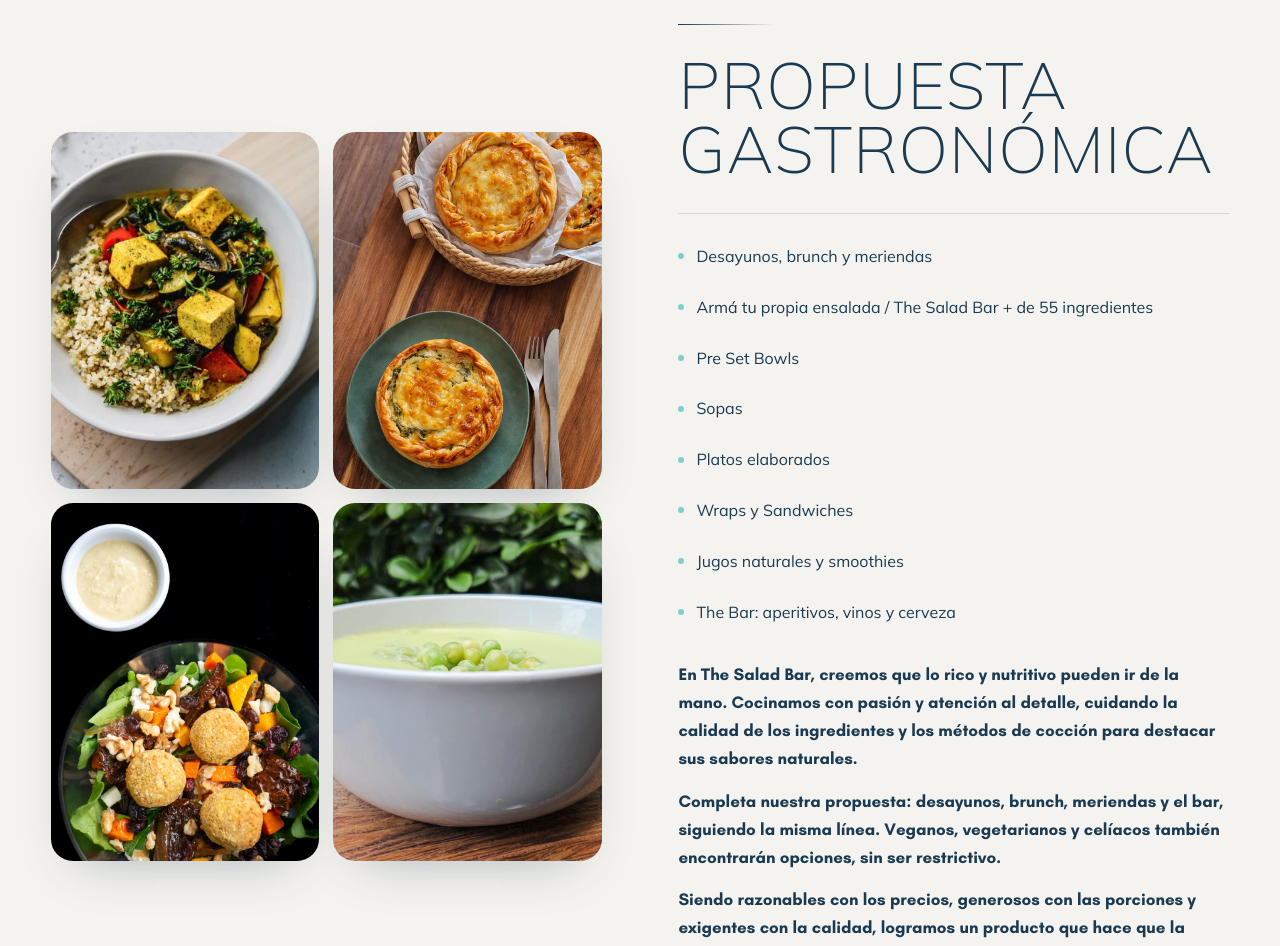
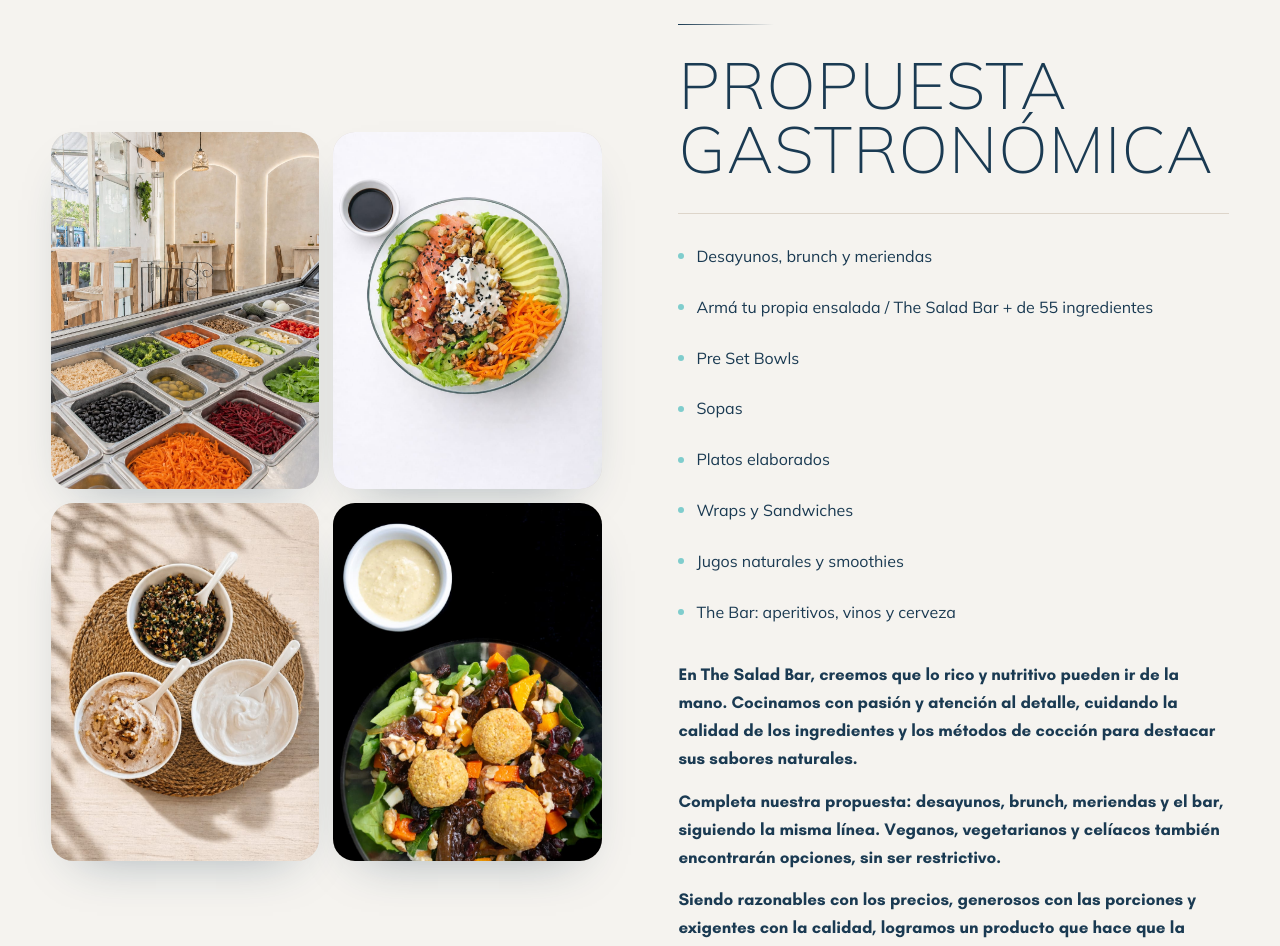
Before and after one commit to IgnacioGaute/the-salad-bar, a Next.js app: page / in a window 1280 px wide. Shown: the part 1840-2786 px from the top of the page. Built offline with nearby package versions, Linux system fonts and the light colour scheme; a web font is replaced by a local one.

Commit message:
fix: images

```diff
--- a/app/page.tsx
+++ b/app/page.tsx
@@ -6,10 +6,10 @@ import MainContactForm from "@/components/main-contact"
 
 /* =========== DATA =========== */
 const PROPUESTA_CELLS = [
-  ["/pg-04.jpeg", "/pg-10.jpeg", "/pg-05.jpeg"],
-  ["/pg-02.jpeg", "/pg-08.jpeg", "/pg-11.jpeg"],
-  ["/pg-01.jpeg", "/pg-07.jpeg", "/pg-12.jpeg"],
-  ["/pg-03.jpeg", "/pg-09.jpeg", "/pg-06.jpeg"],
+  ["/pg-04.jpeg", "/pg-07.jpeg", "/pg-03.jpeg", "/pg-15.jpeg"],
+  ["/pg-06.jpeg", "/pg-08.jpeg", "/pg-02.jpeg", "/pg-13.jpeg"],
+  ["/pg-10.jpeg", "/pg-11.jpeg", "/pg-09.jpeg", "/pg-16.jpeg"],
+  ["/pg-05.jpeg", "/pg-01.jpeg", "/pg-12.jpeg", "/pg-14.jpeg", "/pg-17.jpeg"],
 ]
 
 const CAFETERIA_CELLS = [
```
Also changed, not shown: public/pg-17.jpeg (added).
